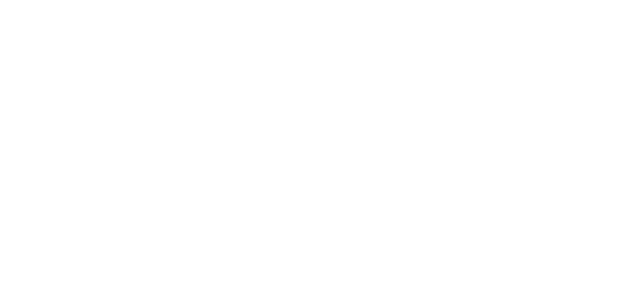
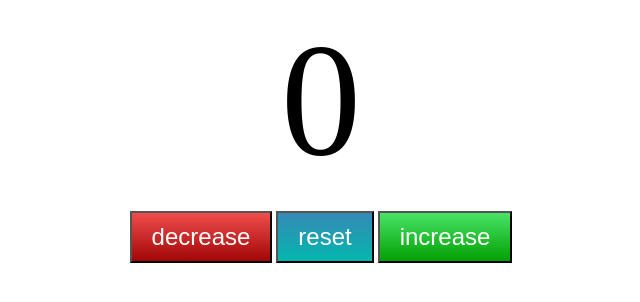
Before and after one commit to AbdelmajidSabiri/Counter-Program-js, a plain HTML site: page index.html in a window 1280 px wide. Shown: the whole page, without its empty margins (319-959 px from the left). Drawn offline with Linux system fonts and the light colour scheme.

Commit message:
add increase and decrease butto with necessary styles and script

```diff
--- a/index.html
+++ b/index.html
@@ -7,7 +7,13 @@
     <link rel="stylesheet" href="style.css">
 </head>
 <body>
+    <label id="countLabel">0</label><br>
 
+    <div id="buttonContainer">
+        <button id="decreaseBtn" class="buttonDec">decrease</button>
+        <button id="resetBtn" class="buttonRes">reset</button>
+        <button id="increaseBtn" class="buttonInc">increase</button>
+    </div>
 
 
     <script src="script.js"></script>
--- a/script.js
+++ b/script.js
@@ -0,0 +1,33 @@
+
+let numberValue = 0;
+
+
+// TO increase number
+document.getElementById("decreaseBtn").onclick = function(){
+
+    // Take number from Label
+    numberValue = Number(document.getElementById("countLabel").textContent);
+
+    // Increase number and change Label content
+    document.getElementById("countLabel").textContent = String(numberValue - 1)
+}
+
+// To decrease number
+document.getElementById("increaseBtn").onclick = function(){
+
+    // Take number from Label
+    numberValue = Number(document.getElementById("countLabel").textContent);
+
+    // Decrease number and change Label content
+    document.getElementById("countLabel").textContent = String(numberValue + 1)
+}
+
+// To reset Number
+document.getElementById("resetBtn").onclick = function(){
+
+    // Take number from Label
+    numberValue = Number(document.getElementById("countLabel").textContent);
+
+    // Reset number to 0 and change Label content
+    document.getElementById("countLabel").textContent = String(0)
+}
--- a/style.css
+++ b/style.css
@@ -0,0 +1,26 @@
+#countLabel{
+    display: block;
+    text-align: center;
+    font-size: 10rem;
+}
+#buttonContainer{
+    text-align: center;
+}
+.buttonInc{
+    padding: 10px 20px;
+    font-size: 1.5rem;
+    color: white;
+    background: linear-gradient(rgb(73, 227, 104),rgb(3, 160, 3));
+}
+.buttonDec{
+    padding: 10px 20px;
+    font-size: 1.5rem;
+    color: white;
+    background: linear-gradient(rgb(241, 77, 77),rgb(161, 6, 6));
+}
+.buttonRes{
+    padding: 10px 20px;
+    font-size: 1.5rem;
+    color: white;
+    background: linear-gradient(rgb(53, 137, 182),rgb(4, 183, 174));
+}
```
